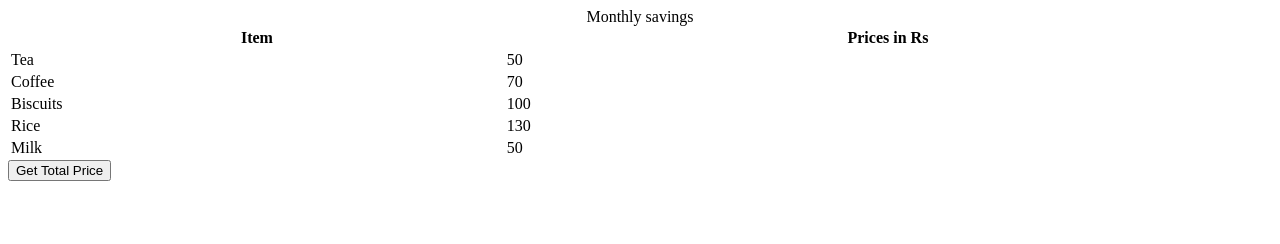
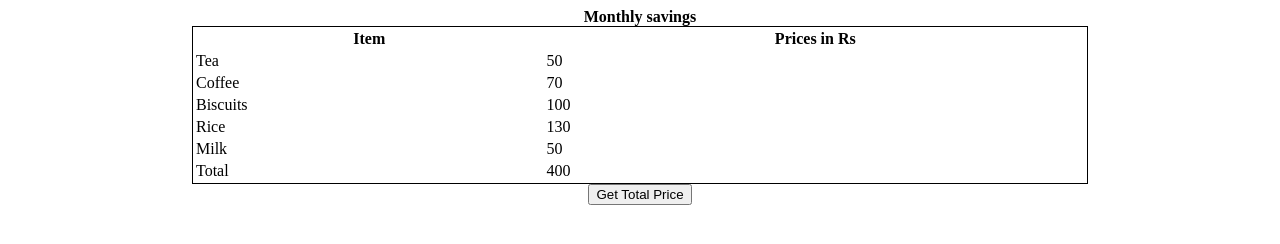
Before and after one commit to acciojob/grofers-checkout-contactengineeredintent-source, a website: page main.html in a window 1280 px wide. Both pictures are taken after a click on the button "Get Total Price". Drawn offline with Linux system fonts and the light colour scheme.

Commit message:
created a submission

```diff
--- a/main.html
+++ b/main.html
@@ -8,9 +8,9 @@
 
 <body>
     <!-- the entire body must be written by student -->
-    <table style="width: 100%">
+    <table style="width: 70vw" id="table" class="table border-dark rounded p-3 m-5">
       <caption>
-      Monthly savings
+        <strong>Monthly savings</strong>
       </caption>
       <tr>
         <th>Item</th>
--- a/script.js
+++ b/script.js
@@ -1,10 +1,33 @@
 const getSumBtn = document.createElement("button");
+let tableSelector = document.getElementById("table");
 getSumBtn.append("Get Total Price");
 document.body.appendChild(getSumBtn);
+getSumBtn.classList.add("ms-5");
+getSumBtn.classList.add("mt-0");
+getSumBtn.classList.add("submit");
+getSumBtn.addEventListener("click", (event) => {
+    event.preventDefault();
+    let total = 0;
+    let pricesArr = [];
+    let prices = document.querySelectorAll(".price");
+    prices.forEach((value) => {
+        pricesArr.push(Number(value.textContent));
+    });
+    total = getSum(pricesArr);
+    const row = document.createElement("tr");
+    const totalTitle = document.createElement("td");
+    totalTitle.textContent = "Total";
+    const totalSum = document.createElement("td");
+    totalSum.textContent = total;
+    row.appendChild(totalTitle);
+    row.appendChild(totalSum);
+    tableSelector.appendChild(row);
+});
 
-const getSum = () => {
-//Add your code here
-
-};
-
-getSumBtn.addEventListener("click", getSum);
+function getSum(pricesArr){
+    let sum = 0;
+    for(let i=0; i<pricesArr.length; i++){
+        sum += pricesArr[i];
+    }
+    return sum;
+}
--- a/styles.css
+++ b/styles.css
@@ -1,2 +1,10 @@
 
 /* Your CSS Code here. */
+body{
+    display: flex;
+    flex-direction:column;
+    align-items:center;
+}
+.table{
+    border:1px solid;
+}
```
Lines whose indentation alone changed are shown as unchanged.
